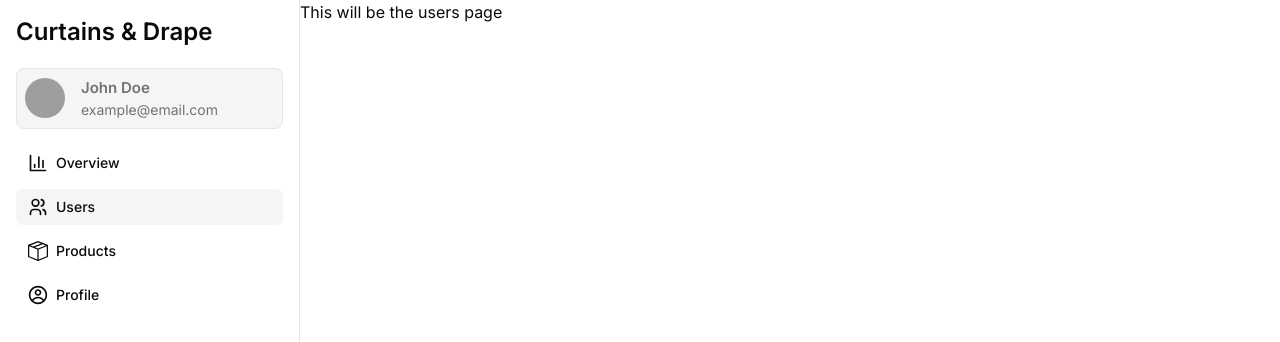
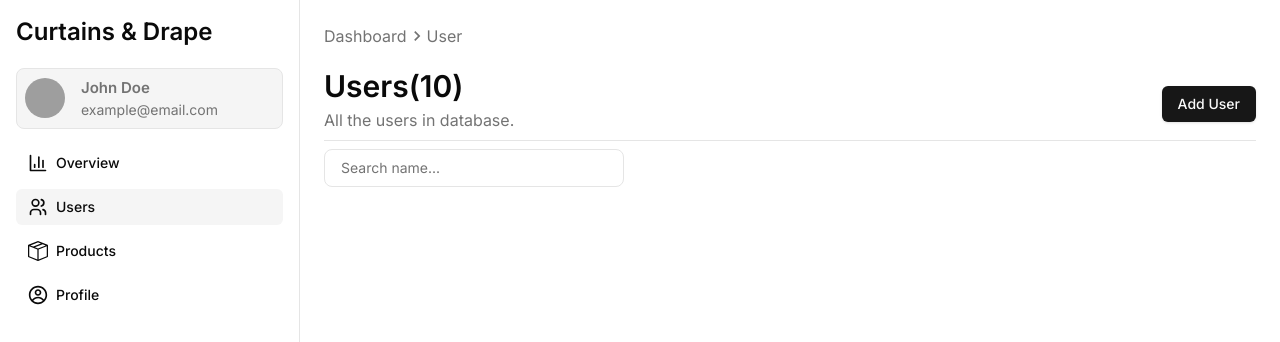
Before and after one commit to frustrated018/curtains-and-drapes, a Next.js app: page /admin-dashboard/users in a window 1280 px wide. Shown: the top 342 px of the page. Built offline with nearby package versions, Linux system fonts and the light colour scheme; grey boxes are pictures that could not be loaded.

Commit message:
Working on users page
Started working on users page
will be adding crud functionalities to this

```diff
--- a/src/app/(dashboard)/admin-dashboard/page.js
+++ b/src/app/(dashboard)/admin-dashboard/page.js
@@ -1,12 +1,11 @@
-import React from 'react';
+import React from "react";
 
 const AdimnDashboard = () => {
-    return (
-
-        <div>
-            Admin Dashboard
-        </div>
-    );
+  return (
+    <div className="grid min-h-screen place-items-center">
+      <h2 className="text-5xl">Admin Dashboard Overview</h2>
+    </div>
+  );
 };
 
 export default AdimnDashboard;
--- a/src/app/(dashboard)/admin-dashboard/users/page.js
+++ b/src/app/(dashboard)/admin-dashboard/users/page.js
@@ -1,8 +1,20 @@
+import UsersTable from "@/components/dashboard/users-table";
+import { MdKeyboardArrowRight } from "react-icons/md";
+
 const UsersPage = () => {
   return (
-    <div>
-      <h2>This will be the users page</h2>
-    </div>
+    <section className="p-3 lg:p-6">
+      {/* Breadcrumb Kinda sorta －_－ */}
+      <div className="text-muted-foreground">
+        <ol className="flex items-center">
+          <li className="hover:cursor-pointer hover:text-primary">Dashboard</li>
+          <MdKeyboardArrowRight size={20} />
+          <li className="hover:cursor-pointer hover:text-primary">User</li>
+        </ol>
+      </div>
+
+      <UsersTable />
+    </section>
   );
 };
 
--- /dev/null
+++ b/src/components/dashboard/user-search-bar.jsx
@@ -0,0 +1,17 @@
+import React from "react";
+
+const UserSearchBar = () => {
+  return (
+    <form className="w-[300px] mt-2">
+      <input
+        type="text"
+        name="search"
+        placeholder="Search name..."
+        autoComplete="off"
+        className="w-full rounded-lg border px-4 py-2 text-sm bg-transparent placeholder:text-muted-foreground"
+      />
+    </form>
+  );
+};
+
+export default UserSearchBar;
--- /dev/null
+++ b/src/components/dashboard/users-table.jsx
@@ -0,0 +1,17 @@
+import { Button } from "@/components/ui/button";
+import UserSearchBar from "./user-search-bar";
+
+const UsersTable = () => (
+  <>
+    <section className="mt-5 flex justify-between border-b items-center">
+      <div className="space-y-1 mb-2">
+        <h2 className="text-3xl font-semibold">Users(10)</h2>
+        <p className="text-muted-foreground">All the users in database.</p>
+      </div>
+      <Button>Add User</Button>
+    </section>
+      <UserSearchBar />
+  </>
+);
+
+export default UsersTable;
--- a/src/components/search-bar/searchBar.jsx
+++ b/src/components/search-bar/searchBar.jsx
@@ -1,8 +1,8 @@
 import { HiMagnifyingGlass } from "react-icons/hi2";
 
-const SearchBar= () => {
+const SearchBar = () => {
   return (
-    <form className="w-max-[550px] relative w-full lg:w-80 xl:w-full">
+    <form className="relative w-full max-w-[500px] lg:w-80 xl:w-full">
       <input
         type="text"
         name="search"
```
